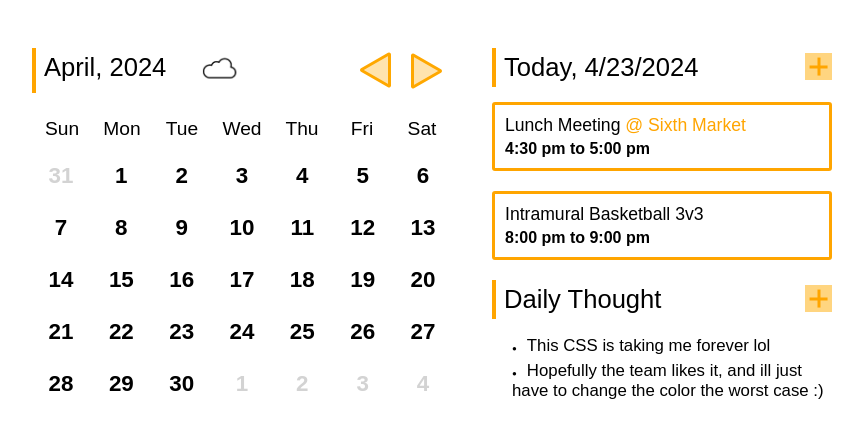
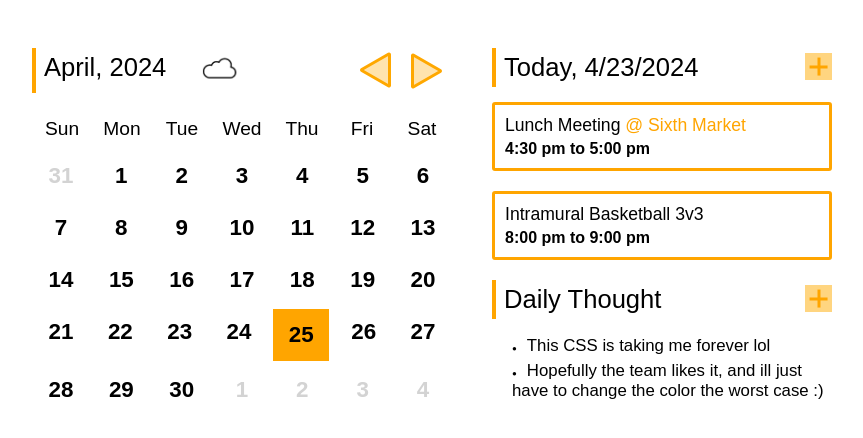
Before and after one commit to cse110-sp24-group17/warmup-exercise, a plain HTML site: page index.html in a window 1280 px wide. Both pictures are taken after a click on the element "25". Shown: the whole page, without its empty margins (208-1071 px from the left). Drawn offline with Linux system fonts and the light colour scheme.

Commit message:
add selectable day

```diff
--- a/index.css
+++ b/index.css
@@ -125,6 +125,11 @@ main {
   border: solid orange;
 }
 
+.calendar_selected {
+  background: orange;
+}
+
+
 .prev_button {
     transform: rotate(180deg);
     margin-right: 20px;
--- a/script.js
+++ b/script.js
@@ -2,6 +2,7 @@
 const currentDate = new Date();
 var month = currentDate.getMonth();
 let year = currentDate.getFullYear();
+let selectedDay = null;
 
 window.addEventListener('load', () => {
     resetMonth(month);
@@ -13,6 +14,7 @@ function prevMonth() {
         year--;
         month = 11
     }
+    selectedDay = null
     resetMonth((month%12+12)%12);
 
 }
@@ -23,18 +25,30 @@ function nextMonth() {
         year++
         month = 0
     }
+    selectedDay = null
     resetMonth((month%12+12)%12);
 }
 
-function resetMonth(month) {
+function resetMonth() {
     const container = document.querySelector('#calendar_days');
-const create_row = (days, gray, sel) => {
+const create_row = (days, gray, sel, today) => {
   const ele = document.createElement('div');
   ele.classList.add('calendar_row');
   days.forEach((txt, i) => {
     const day = document.createElement('div');
+    if (!gray[i] && parseInt(txt)-1 == today) {
+      day.classList.add('calendar_today');
+    }
+    if (!gray[i] && parseInt(txt)-1 == selectedDay) {
+        day.classList.add('calendar_selected');
+    }
     if (gray[i]) {
       day.classList.add('calendar_grayed');
+    } else {
+      day.addEventListener('click', () => {
+        selectedDay = parseInt(txt)-1
+        resetMonth();
+      });
     }
     day.textContent = txt;
     ele.appendChild(day);
@@ -53,7 +67,7 @@ curMonthEle.textContent = monthNames[month] + ", " + year
 
 /*Init day arrays */
 let days = new Array(35).fill(0);
-let dates = new Array(35).fill(0);
+let dates = new Array(35).fill(null);
 let gray = new Array(35).fill(0);
 
 /*Gather week info from functions */
@@ -87,6 +101,7 @@ for(let i=firstDay; i<days.length; i++) {
         cc = 1
     }
 }
+let today = (year == currentDate.getFullYear() && month == currentDate.getMonth()) ? currentDate.getDate() - 1 : null;
 let count = getDaysOfMonth(year, (month-1+12)%12);
 for(let i=firstDay-1; i>=0; i--){
     days[i] = count--
@@ -95,7 +110,7 @@ for(let i=firstDay-1; i>=0; i--){
 container.innerHTML = ''
 
 for (let i = 0; i < days.length; i += 7) {
-  container.appendChild(create_row(days.slice(i,i+7).map(x=>x.toString()), gray.slice(i,i+7), '23'));
+  container.appendChild(create_row(days.slice(i,i+7).map(x=>x.toString()), gray.slice(i,i+7), selectedDay, today));
 }
 }
 
```
